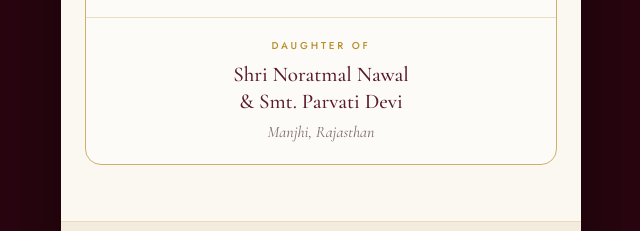
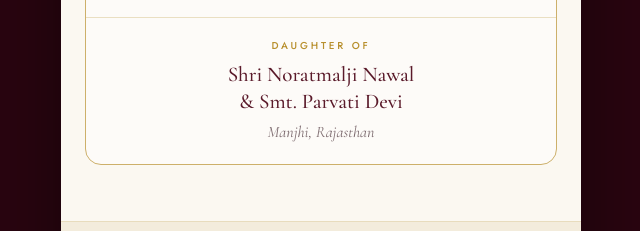
Before and after one commit to sbansiwal/wedding, a plain HTML site: page index.html in a window 1280 px wide. Shown: the part 1698-1929 px from the top of the page, 319-959 px from the left. Drawn offline with Linux system fonts and the light colour scheme.

Commit message:
Bride's father: Noratmalji

```diff
--- a/index.html
+++ b/index.html
@@ -213,7 +213,7 @@ footer .mini{margin-top:26px;font-family:var(--sans);font-size:11px;letter-spaci
   <div class="script reveal">Sunil &amp; Gomti</div>
   <div class="families reveal">
     <div class="fam"><div class="cap">Son of</div><div class="n">Shri Sohanji Bansiwal<br>&amp; Smt. Aachuki Devi</div><div class="v">Badu, Rajasthan</div></div>
-    <div class="fam"><div class="cap">Daughter of</div><div class="n">Shri Noratmal Nawal<br>&amp; Smt. Parvati Devi</div><div class="v">Manjhi, Rajasthan</div></div>
+    <div class="fam"><div class="cap">Daughter of</div><div class="n">Shri Noratmalji Nawal<br>&amp; Smt. Parvati Devi</div><div class="v">Manjhi, Rajasthan</div></div>
   </div>
 </section>
 
```
